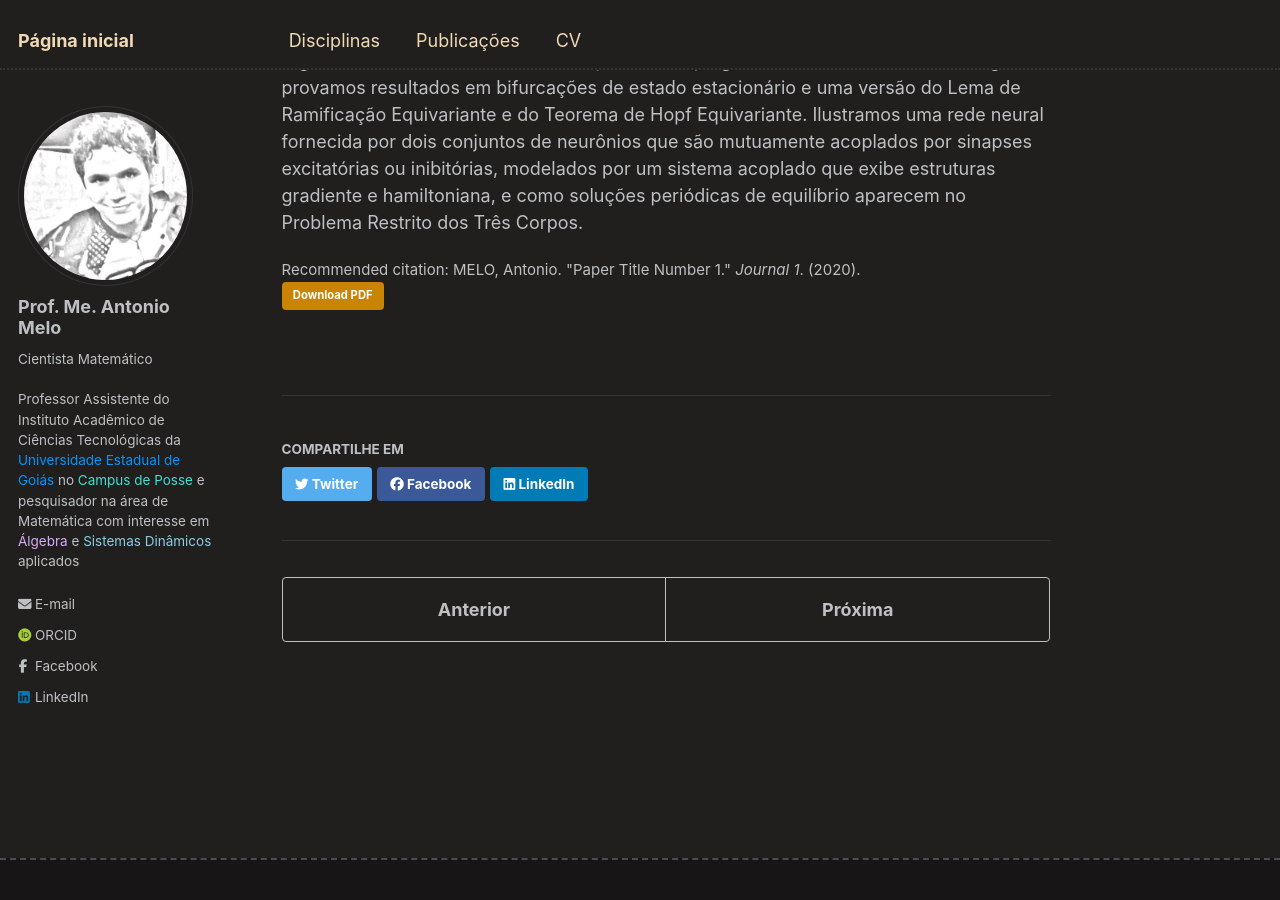
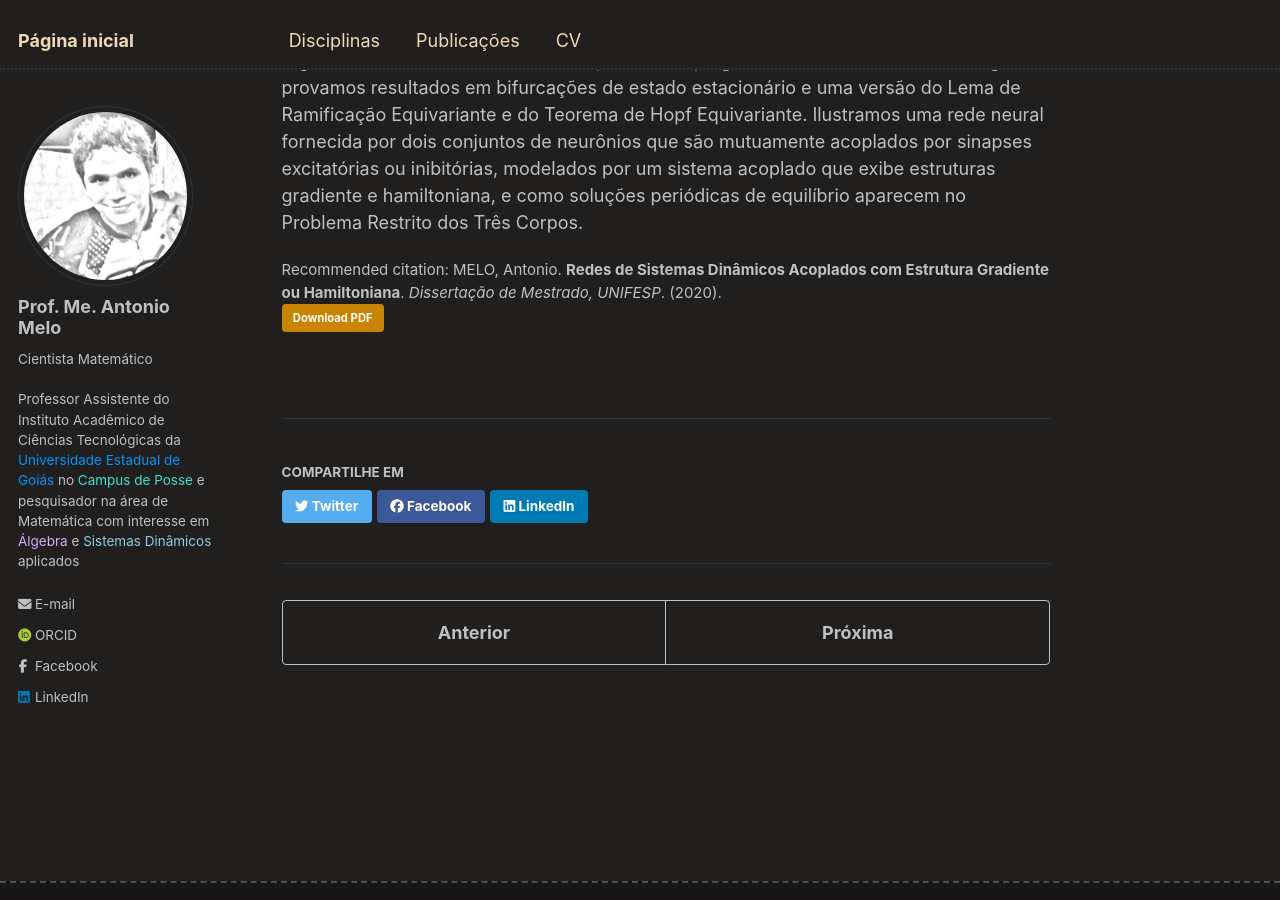
Before and after one commit to antmelo/antmelo.github.io, a Jekyll site: the page built from _publications/2020-03-03-dissertation.md, in a window 1280 px wide and 900 px high, scrolled down 643 px. Built offline with Jekyll 4.4.1, drawn with Linux system fonts in a browser that asks for light colours; nearby versions of some CDN libraries; some web fonts are replaced.

Commit message:
Update 2020-03-03-dissertation.md

```diff
--- a/_publications/2020-03-03-dissertation.md
+++ b/_publications/2020-03-03-dissertation.md
@@ -2,11 +2,11 @@
 title: "Redes de Sistemas Dinâmicos Acoplados com Estrutura Gradiente ou Hamiltoniana"
 collection: publications
 permalink: /publication/2020-03-03-dissertation
-excerpt: 'Apresentação sobre estruturas algébricas e sua relação com simetria e como isso se manifesta em dinâmica.'
+excerpt: 'Dissertação apresentada ao PPGMAT para obtenção do título de Mestre.'
 date: 2020-03-03
 venue: 'Dissertação de Mestrado, UNIFESP'
-paperurl: 'http://academicpages.github.io/files/melo2020.pdf'
-citation: 'MELO, Antonio. &quot;Paper Title Number 1.&quot; <i>Journal 1</i>. (2020).'
+paperurl: 'http://antmelo.github.io/files/melo2020.pdf'
+citation: 'MELO, Antonio. <b>Redes de Sistemas Dinâmicos Acoplados com Estrutura Gradiente ou Hamiltoniana</b>. <i>Dissertação de Mestrado, UNIFESP</i>. (2020).'
 ---
 
 Uma rede de sistemas dinâmicos é equipada com um conjunto canônico de observáveis para os estados de seus nós individuais. Além disso, a forma da EDO subjacente é limitada pela topologia da rede e
```
